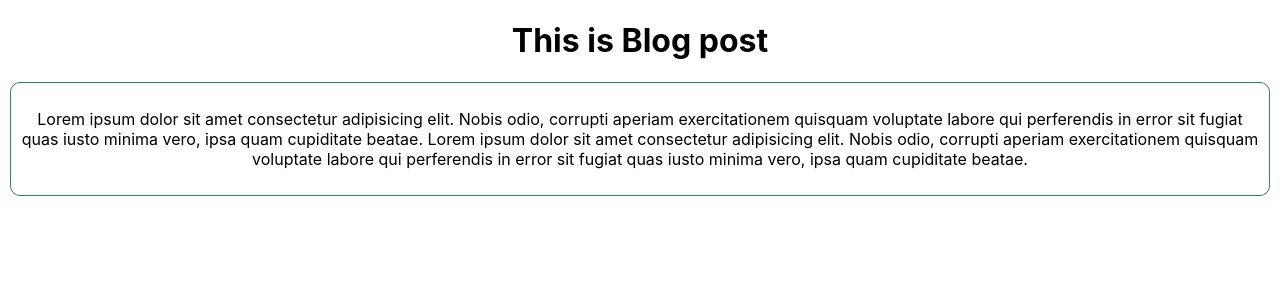
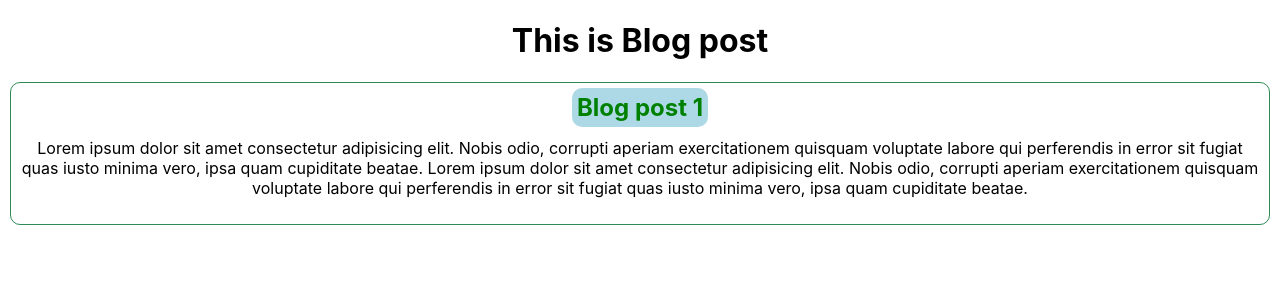
Before and after one commit to kamrul-dev/reactjs-revision, a React (Create React App) app: page / in a window 1280 px wide. Shown: the top 300 px of the page. Built offline with nearby package versions, Linux system fonts and the light colour scheme.

Commit message:
style added in heading of blog

```diff
--- a/src/App.js
+++ b/src/App.js
@@ -1,5 +1,16 @@
 import logo from './logo.svg';
 import './App.css';
+
+
+
+const headingStyle ={
+  color: 'green',
+  backgroundColor: 'lightblue',
+  display: 'inline',
+  padding: '5px',
+  borderRadius: '10px'
+
+}
 
 function App() {
   return (
@@ -8,6 +19,7 @@ function App() {
       {
         <div>
           <article className='blog'>
+            <h2 style={headingStyle}>Blog post 1</h2>
             <p>Lorem ipsum dolor sit amet consectetur adipisicing elit. Nobis odio, corrupti aperiam exercitationem quisquam voluptate labore qui perferendis in error sit fugiat quas iusto minima vero, ipsa quam cupiditate beatae.
             Lorem ipsum dolor sit amet consectetur adipisicing elit. Nobis odio, corrupti aperiam exercitationem quisquam voluptate labore qui perferendis in error sit fugiat quas iusto minima vero, ipsa quam cupiditate beatae.</p>
           </article>
```
